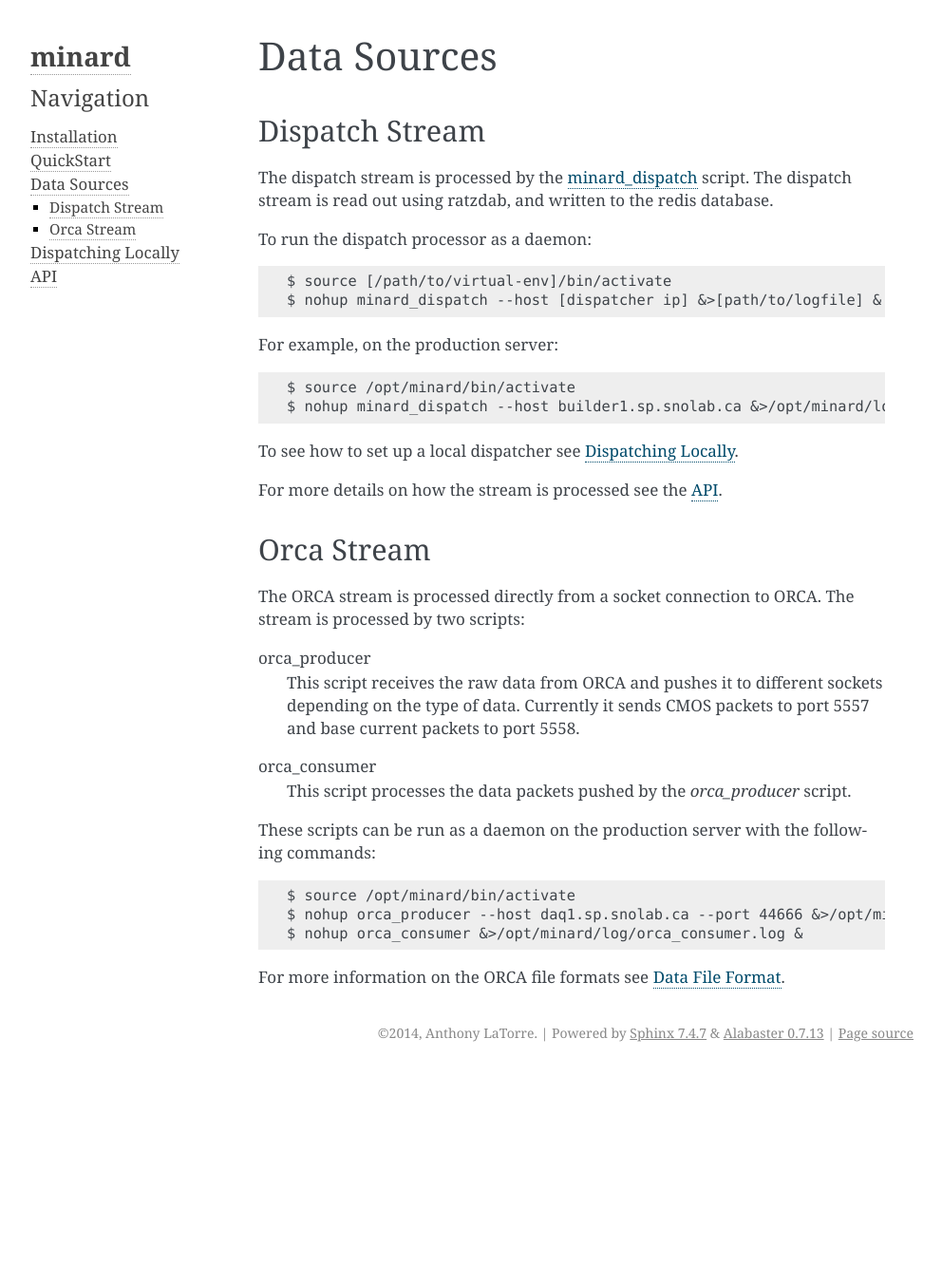
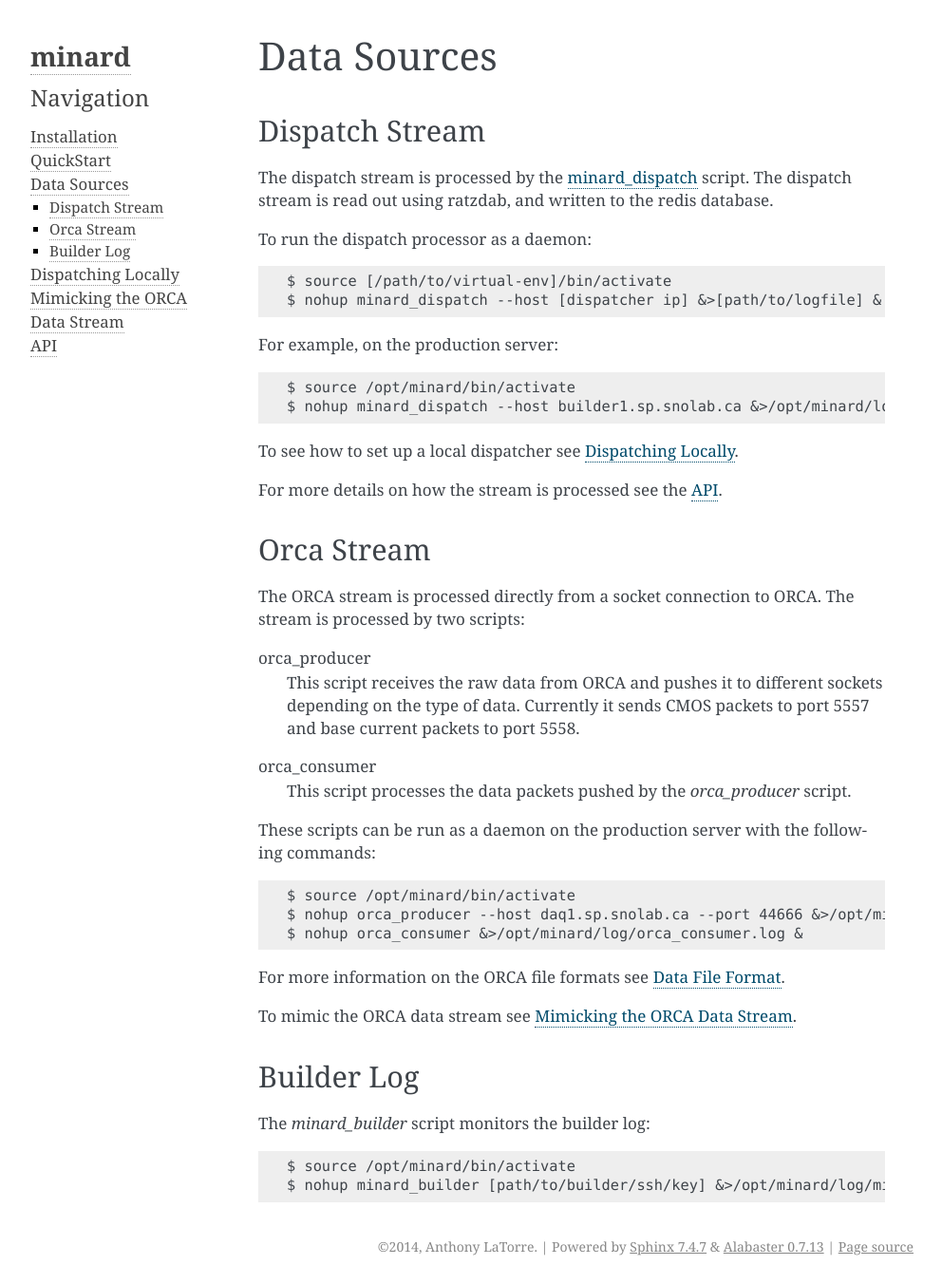
Before and after one commit to tlatorre-uchicago/minard, a Sphinx documentation site: the page built from doc/data.rst, in a window 1280 px wide. Shown: the whole page at 95% size, without its empty margins (148-1140 px from the left). Built offline with Sphinx 7.4.7, drawn with Linux system fonts in a browser that asks for light colours; before the commit the page ends 1127 px from its top, so only the background shows below that.

Commit message:
update docs

```diff
--- a/doc/data.rst
+++ b/doc/data.rst
@@ -47,3 +47,13 @@ commands::
 
 For more information on the ORCA file formats see `Data File Format
 <http://orca.physics.unc.edu/~markhowe/Data_Format_Viewing/Data_Format.html>`_.
+
+To mimic the ORCA data stream see :doc:`mimic_orca`.
+
+Builder Log
+-----------
+
+The `minard_builder` script monitors the builder log::
+
+    $ source /opt/minard/bin/activate
+    $ nohup minard_builder [path/to/builder/ssh/key] &>/opt/minard/log/minard_builder.log &
--- a/doc/index.rst
+++ b/doc/index.rst
@@ -15,6 +15,7 @@ Contents:
    quickstart
    data
    dispatch_local
+   mimic_orca
    api
 
 Indices and tables
```
Also changed, not shown: doc/mimic_orca.rst (added, +7 -0 lines).
